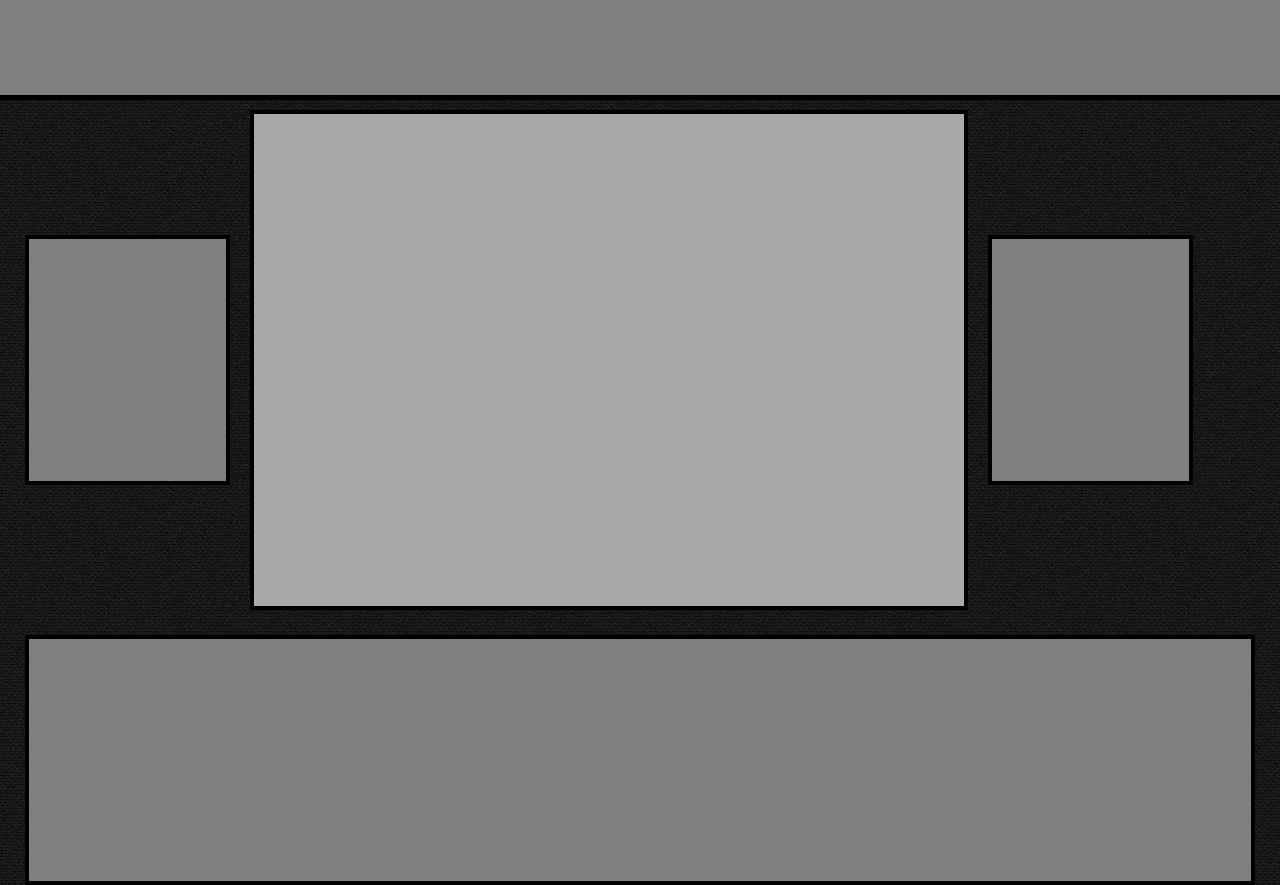
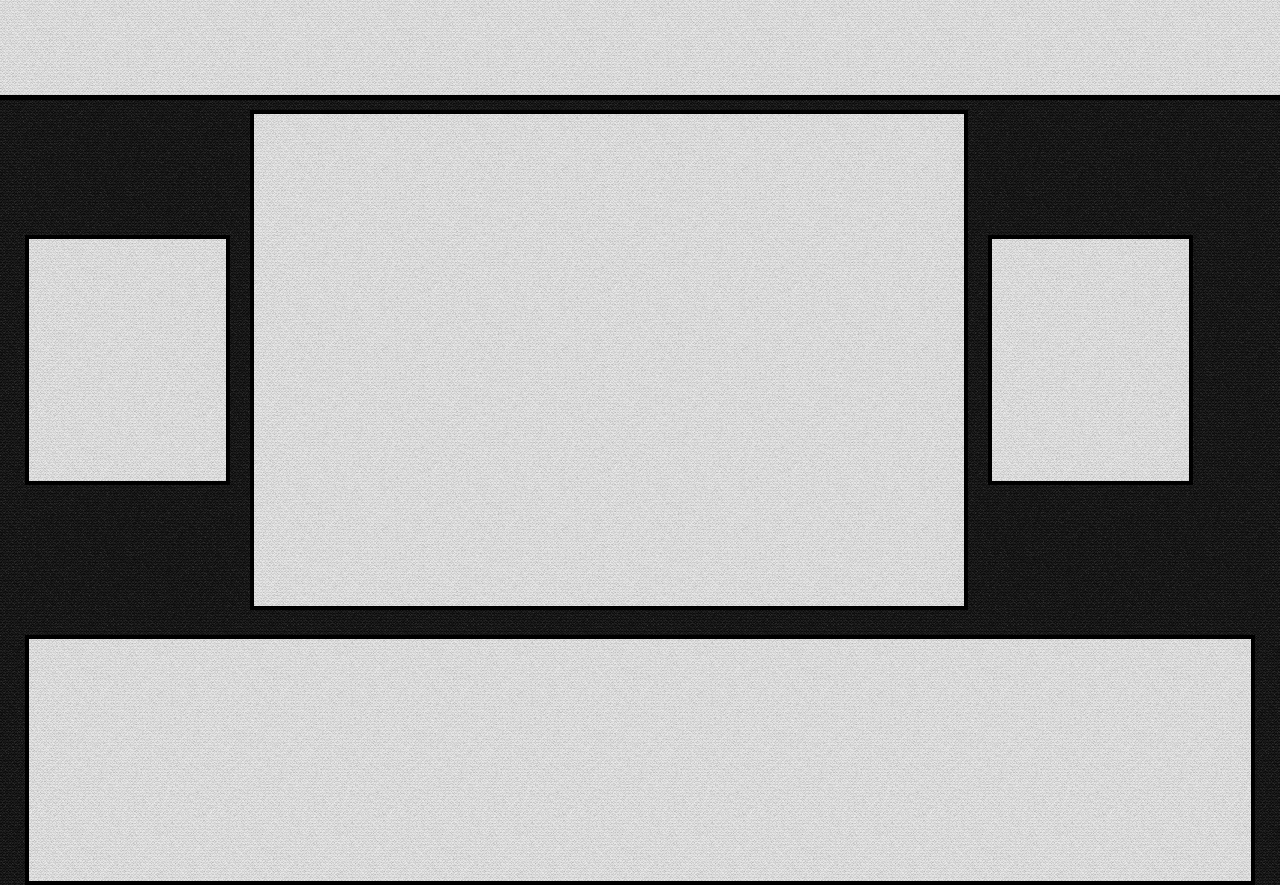
Before and after one commit to JayKrauss/steamengine, a plain HTML site: page index.html in a window 1280 px wide. Drawn offline with nearby package versions, Linux system fonts and the light colour scheme.

Commit message:
second commit

```diff
--- a/assets/css/style.css
+++ b/assets/css/style.css
@@ -5,6 +5,10 @@ body {
     margin-right: auto;
     align-items: center;
 
+}
+
+#banner, #rightcurrent, #leftcurrent, #infocurrent, #carousel {
+    background-image:url('../../assets/images/backgroundlight.png');
 }
 
 #banner {
```
Also changed, not shown: assets/images/backgroundlight.png (added).
